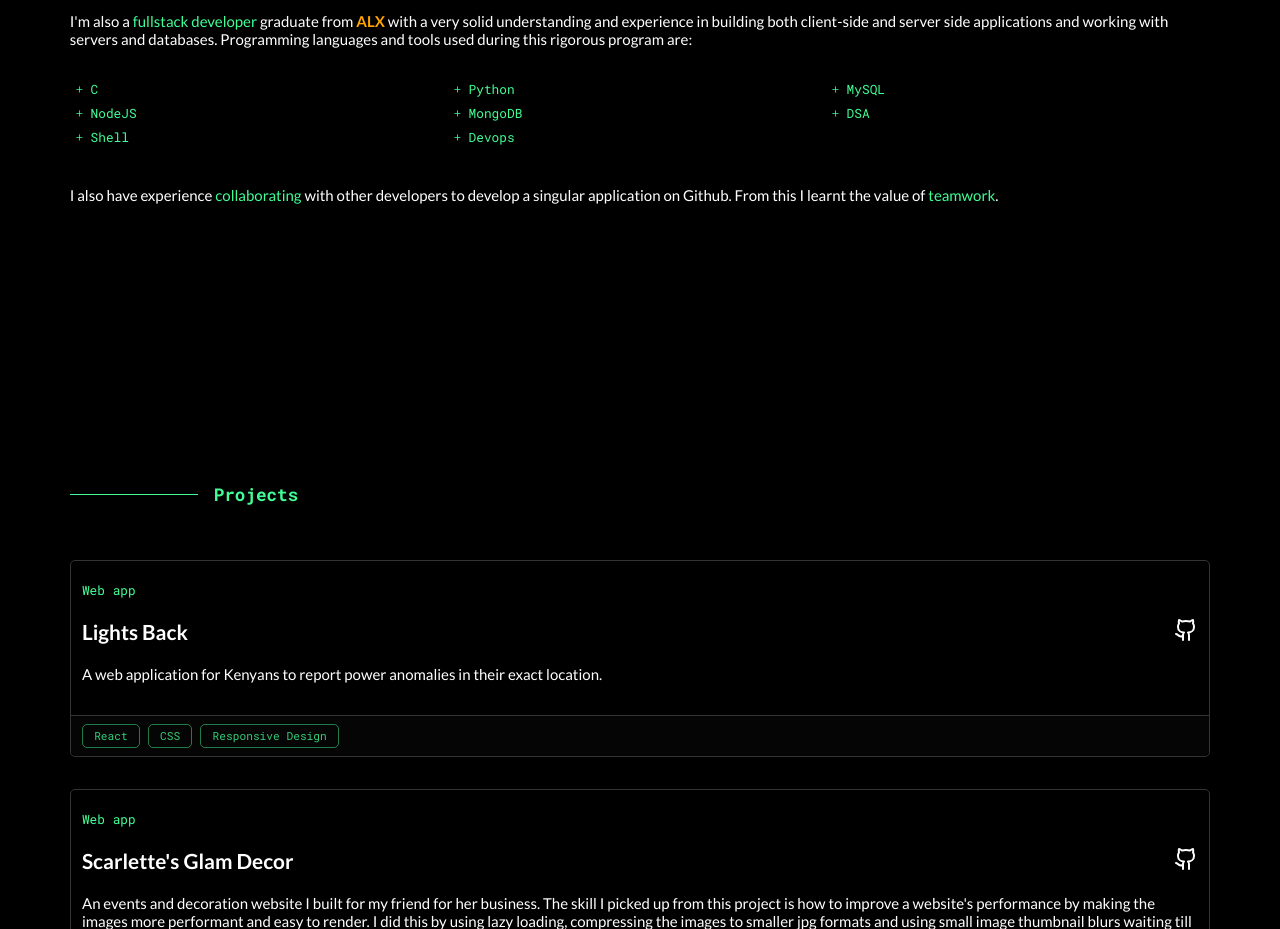
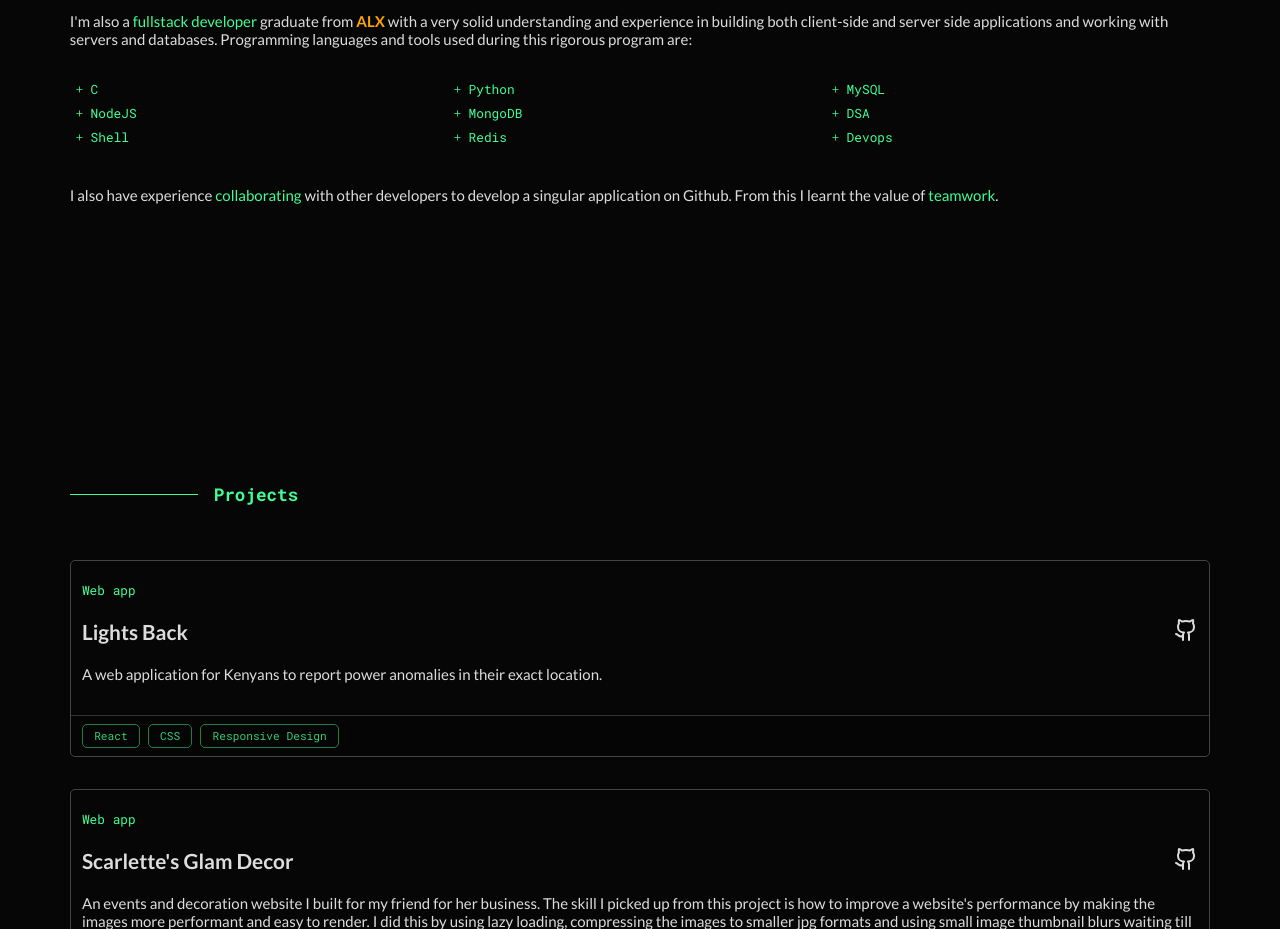
Before and after one commit to 2Kelvin/official-portfolio, a React (Create React App) app: page / in a window 1280 px wide. Shown: the part 1180-2109 px from the top of the page. Built offline with nearby package versions, Linux system fonts and the light colour scheme.

Commit message:
tweak some colors

```diff
--- a/src/components/CardProject/CardProject.css
+++ b/src/components/CardProject/CardProject.css
@@ -1,5 +1,5 @@
 .projectCard {
-    border: 1px solid #333;
+    border: 1px solid #444;
     border-radius: 5px;
     padding-top: 1.2rem;
 }
--- a/src/components/Skills/Skills.js
+++ b/src/components/Skills/Skills.js
@@ -35,6 +35,7 @@ export default function Skills() {
                 <li> <BsPlus className='plus' />MongoDB</li>
                 <li> <BsPlus className='plus' />DSA</li>
                 <li> <BsPlus className='plus' />Shell</li>
+                <li> <BsPlus className='plus' />Redis</li>
                 <li> <BsPlus className='plus' />Devops</li>
             </ul>
 
--- a/src/index.css
+++ b/src/index.css
@@ -3,7 +3,7 @@ body {
   padding: 0;
   -webkit-font-smoothing: antialiased;
   -moz-osx-font-smoothing: grayscale;
-  color: white;
+  color: #ddd;
   font-size: 15px;
   background-color: var(--mainBg);
   font-family: "Lato", sans-serif;
@@ -15,7 +15,7 @@ code {
 }
 
 :root {
-  --mainBg: black;
+  --mainBg: #070606;
   --myGreen: #40fe95;
   --greyText: #757575;
 }
@@ -28,3 +28,8 @@ html {
   color: var(--myGreen);
   opacity: 0.2;
 }
+
+/* try this colors
+bg -> rgb(39, 41, 50) || 272932
+#e7ecef
+ */
```
